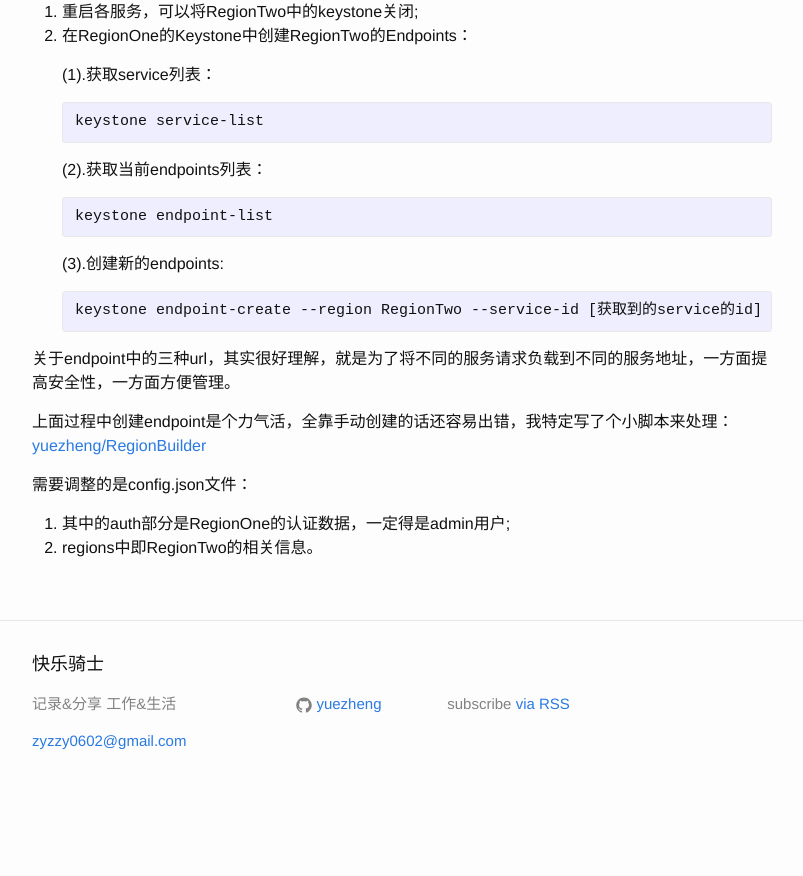
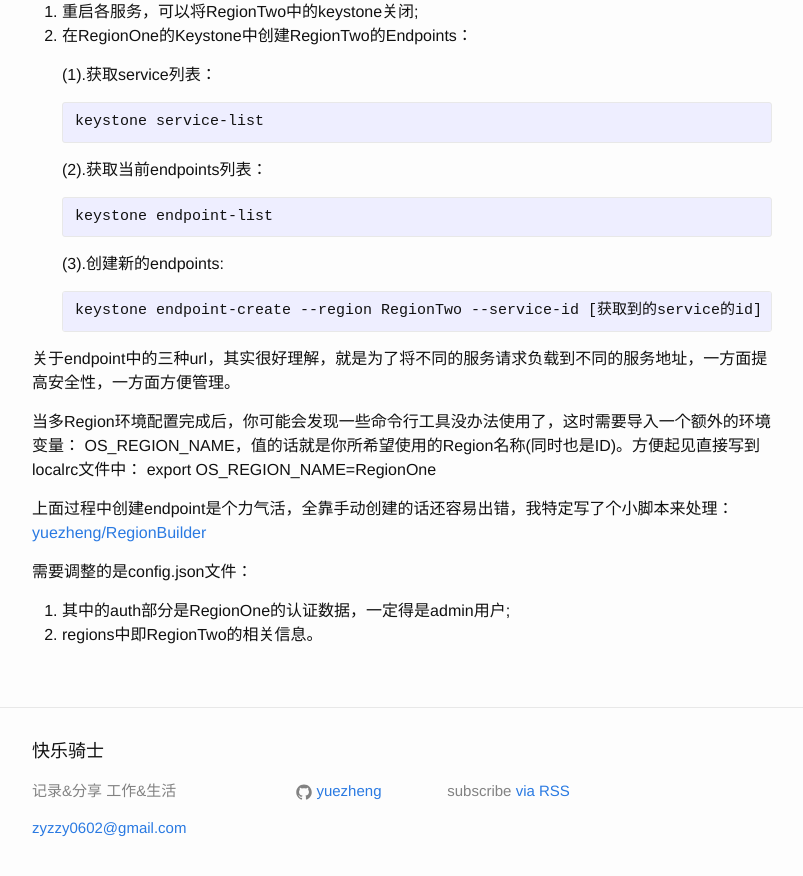
Before and after one commit to yuezheng/my_blog, a Jekyll site: the page built from _posts/2015-11-30-setup-openstack-multi-region.markdown, in a window 1280 px wide and 900 px high, scrolled down 971 px. Shown: the top 876 px of the window, without its empty margins (238-1041 px from the left). Built offline with Jekyll 4.4.1, drawn with Linux system fonts in a browser that asks for light colours; before the commit the page ends 1784 px from its top, so only the background shows below that.

Commit message:
Update post: setup openstack multi region.

```diff
--- a/_posts/2015-11-30-setup-openstack-multi-region.markdown
+++ b/_posts/2015-11-30-setup-openstack-multi-region.markdown
@@ -48,6 +48,8 @@
 
 关于endpoint中的三种url，其实很好理解，就是为了将不同的服务请求负载到不同的服务地址，一方面提高安全性，一方面方便管理。
 
+当多Region环境配置完成后，你可能会发现一些命令行工具没办法使用了，这时需要导入一个额外的环境变量： OS_REGION_NAME，值的话就是你所希望使用的Region名称(同时也是ID)。方便起见直接写到localrc文件中： export OS_REGION_NAME=RegionOne
+
 上面过程中创建endpoint是个力气活，全靠手动创建的话还容易出错，我特定写了个小脚本来处理：
 [yuezheng/RegionBuilder](https://github.com/yuezheng/RegionBuilder)
 
```
